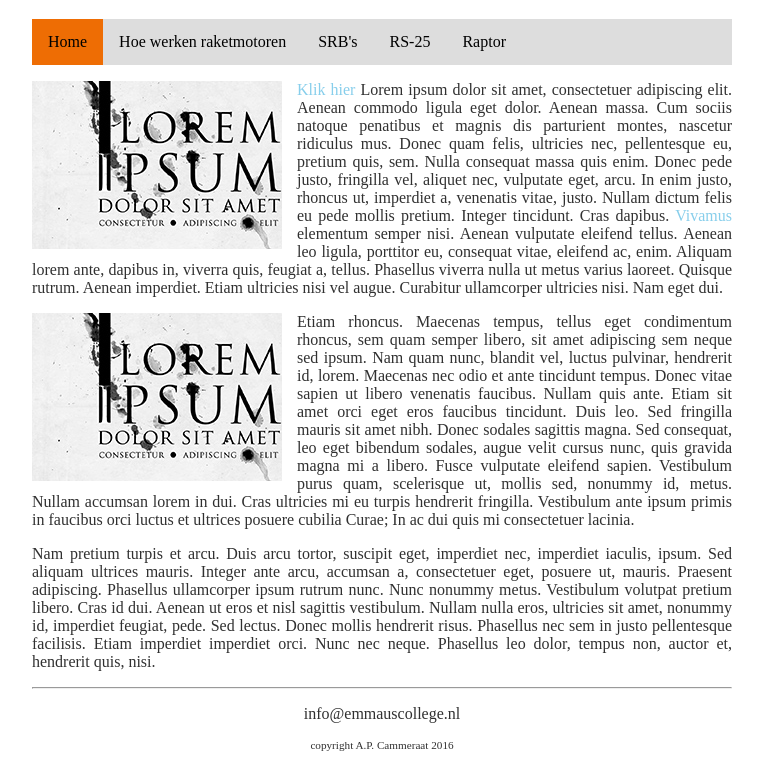
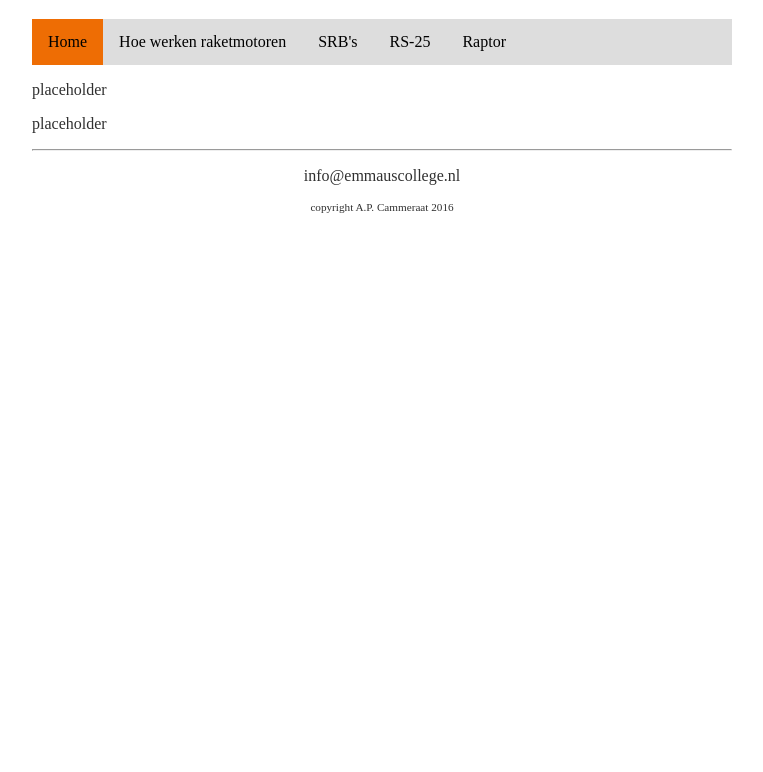
Before and after one commit to emmaus-4v/website-4vin2-noah, a plain HTML site: page index.html in a window 1280 px wide. Shown: the part 61-833 px from the top of the page, without its empty margins (258-1021 px from the left). Drawn offline with Linux system fonts and the light colour scheme.

Commit message:
text to placeholder

```diff
--- a/index.html
+++ b/index.html
@@ -24,10 +24,8 @@
             </nav>
 
             <article>
-                <p><img class="zweefLinks" src="afbeeldingen/loremipsum.jpg">
-                <a href="http://nu.nl">Klik hier</a> Lorem ipsum dolor sit amet, consectetuer adipiscing elit. Aenean commodo ligula eget dolor. Aenean massa. Cum sociis natoque penatibus et magnis dis parturient montes, nascetur ridiculus mus. Donec quam felis, ultricies nec, pellentesque eu, pretium quis, sem. Nulla consequat massa quis enim. Donec pede justo, fringilla vel, aliquet nec, vulputate eget, arcu. In enim justo, rhoncus ut, imperdiet a, venenatis vitae, justo. Nullam dictum felis eu pede mollis pretium. Integer tincidunt. Cras dapibus. <a href="http://www.encyclo.nl/begrip/dum%20vivimus%20vivamus">Vivamus</a> elementum semper nisi. Aenean vulputate eleifend tellus. Aenean leo ligula, porttitor eu, consequat vitae, eleifend ac, enim. Aliquam lorem ante, dapibus in, viverra quis, feugiat a, tellus. Phasellus viverra nulla ut metus varius laoreet. Quisque rutrum. Aenean imperdiet. Etiam ultricies nisi vel augue. Curabitur ullamcorper ultricies nisi. Nam eget dui.</p>
-                <p><img class="zweefLinks" src="afbeeldingen/loremipsum.jpg">Etiam rhoncus. Maecenas tempus, tellus eget condimentum rhoncus, sem quam semper libero, sit amet adipiscing sem neque sed ipsum. Nam quam nunc, blandit vel, luctus pulvinar, hendrerit id, lorem. Maecenas nec odio et ante tincidunt tempus. Donec vitae sapien ut libero venenatis faucibus. Nullam quis ante. Etiam sit amet orci eget eros faucibus tincidunt. Duis leo. Sed fringilla mauris sit amet nibh. Donec sodales sagittis magna. Sed consequat, leo eget bibendum sodales, augue velit cursus nunc, quis gravida magna mi a libero. Fusce vulputate eleifend sapien. Vestibulum purus quam, scelerisque ut, mollis sed, nonummy id, metus. Nullam accumsan lorem in dui. Cras ultricies mi eu turpis hendrerit fringilla. Vestibulum ante ipsum primis in faucibus orci luctus et ultrices posuere cubilia Curae; In ac dui quis mi consectetuer lacinia.</p>
-                <p>Nam pretium turpis et arcu. Duis arcu tortor, suscipit eget, imperdiet nec, imperdiet iaculis, ipsum. Sed aliquam ultrices mauris. Integer ante arcu, accumsan a, consectetuer eget, posuere ut, mauris. Praesent adipiscing. Phasellus ullamcorper ipsum rutrum nunc. Nunc nonummy metus. Vestibulum volutpat pretium libero. Cras id dui. Aenean ut eros et nisl sagittis vestibulum. Nullam nulla eros, ultricies sit amet, nonummy id, imperdiet feugiat, pede. Sed lectus. Donec mollis hendrerit risus. Phasellus nec sem in justo pellentesque facilisis. Etiam imperdiet imperdiet orci. Nunc nec neque. Phasellus leo dolor, tempus non, auctor et, hendrerit quis, nisi.</p>
+                <p>placeholder</p>
+                <p>placeholder</p>
             </article>
 
             <footer>
```
Also changed, not shown: sp1.html (+3 -3 lines), sp2.html (+1 -1 lines), sp3.html (+1 -1 lines), sp4.html (+1 -1 lines).
